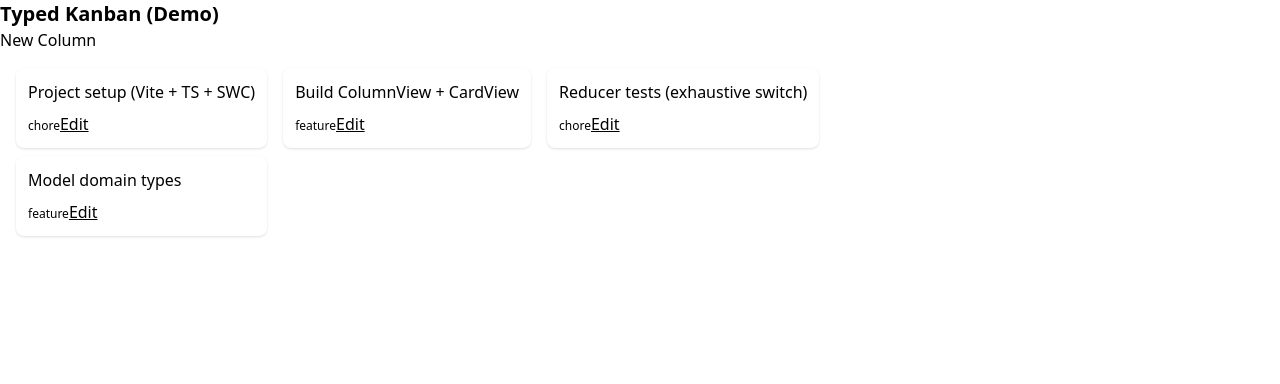
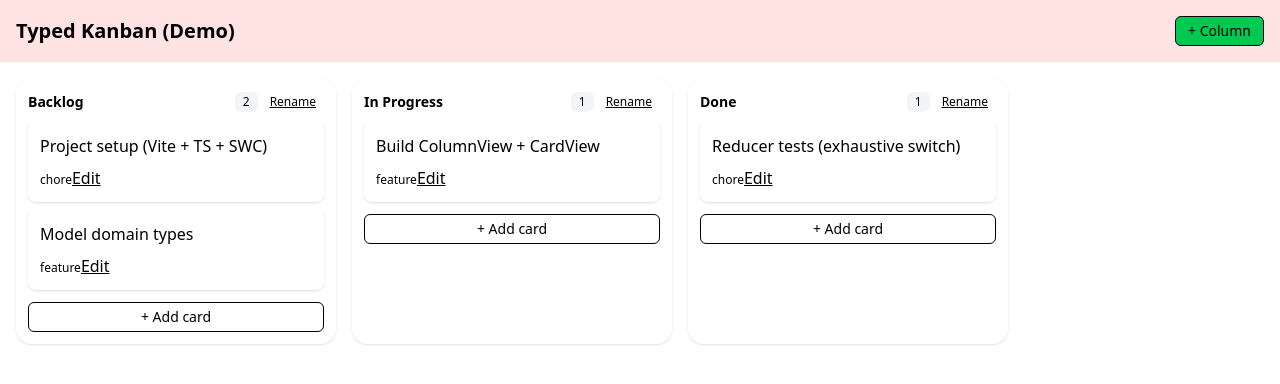
Before and after one commit to sudosurmrf/kanban-ts, a React (Vite) app: page / in a window 1280 px wide. Shown: the top 384 px of the page. Built offline with nearby package versions, Linux system fonts and the light colour scheme.

Commit message:
added more to columnview to make sure all cards are showing up with correct functionality

```diff
--- a/src/App.tsx
+++ b/src/App.tsx
@@ -168,10 +168,17 @@ const App = () => {
 
   return (
     <>
-    <h1 className="text-xl font-bold">{board.name}</h1>
-    <button onClick={()=>dispatch({ type: "ADD_COLUMN", name: "New Column"})}>New Column</button>
-      <BoardView dispatch={dispatch} board={board} />
+    <header className="flex items-center justify-between p-4 bg-red-100">
+        <h1 className="text-xl font-bold">{board.name}</h1>
+        <button
+          className="rounded-md border px-3 py-1 text-sm bg-green-500 bg-opacity-0"
+          onClick={() => dispatch({ type: "ADD_COLUMN", name: window.prompt('What is the name of the new column?') || "new column"})}
+        >
+          + Column
+        </button>
+      </header>
 
+      <BoardView board={board} dispatch={dispatch} />
     </>
   )
 }
--- a/src/components/ColumnView.tsx
+++ b/src/components/ColumnView.tsx
@@ -9,16 +9,13 @@ type ColumnViewProps = {
   cards: Card[];
   dispatch: React.Dispatch<Action>;
 };
-
-const ColumnView = ({ column, cards, dispatch}: ColumnViewProps) => {
+const ColumnView = ({ column, cards, dispatch }: ColumnViewProps) => {
   const [isRenaming, setIsRenaming] = useState(false);
   const [nameDraft, setNameDraft] = useState(column.name);
 
   const cardsById = useMemo(() => {
     const map = new Map<ID<"card">, Card>();
-    for (const card of cards){
-      map.set(card.id, card);
-    };
+    for (const card of cards) map.set(card.id, card);
     return map;
   }, [cards]);
 
@@ -28,43 +25,114 @@ const ColumnView = ({ column, cards, dispatch}: ColumnViewProps) => {
       .filter((c): c is Card => Boolean(c));
   }, [column.cardIds, cardsById]);
 
-  const addNewCard = (title: string) => {
-    if(!title) return;
-    dispatch({ type: "ADD_CARD", columnById: column.id, title: title });
+  function addNewCard(title: string) {
+    const t = title.trim();
+    if (!t) return;
+    dispatch({ type: "ADD_CARD", columnById: column.id, title: t });
   }
 
-  const editCard = (card: Card) => {
-    const next = window.prompt('Edit card title:', card.title);
-    if(next === null) return;
-    dispatch({ type: "UPDATE_CARD", cardId: card.id, patch: { title: next}});
+  function editCard(card: Card) {
+    const next = window.prompt("Edit card title:", card.title);
+    if (next == null) return;
+    const t = next.trim();
+    if (!t || t === card.title) return;
+    dispatch({ type: "UPDATE_CARD", cardId: card.id, patch: { title: t } });
   }
 
-  const moveCard = (cardId: ID<"card">, direction: -1 | 1) => {
+  function moveCard(cardId: ID<"card">, direction: -1 | 1) {
     const index = column.cardIds.indexOf(cardId);
     const nextIndex = index + direction;
-    if(index < 0 || nextIndex < 0 || nextIndex >= column.cardIds.length) return;
-    dispatch({ type: "MOVE_CARD", cardId, from: column.id, to: column.id, index: nextIndex});
+    if (index < 0 || nextIndex < 0 || nextIndex >= column.cardIds.length) return;
+    dispatch({ type: "MOVE_CARD", cardId, from: column.id, to: column.id, index: nextIndex });
   }
 
   return (
+    <section className="w-80 min-w-[18rem] rounded-2xl bg-white p-3 shadow-sm">
+      <header className="mb-2 flex items-center justify-between gap-2">
+        {isRenaming ? (
+          <div className="flex w-full items-center gap-2">
+            <input
+              autoFocus
+              value={nameDraft}
+              onChange={(e) => setNameDraft(e.target.value)}
+              onKeyDown={(e) => {
+                if (e.key === "Enter") {
+                  const t = nameDraft.trim();
+                  setIsRenaming(false);
+                  if (t && t !== column.name) {
+                    dispatch({ type: "RENAME_COLUMN", columnById: column.id, name: t });
+                  } else {
+                    setNameDraft(column.name);
+                  }
+                }
+                if (e.key === "Escape") {
+                  setIsRenaming(false);
+                  setNameDraft(column.name);
+                }
+              }}
+              className="w-full rounded-md border px-2 py-1"
+              placeholder="Column name"
+            />
+            <button
+              onClick={() => {
+                const t = nameDraft.trim();
+                setIsRenaming(false);
+                if (t && t !== column.name) {
+                  dispatch({ type: "RENAME_COLUMN", columnById: column.id, name: t });
+                } else setNameDraft(column.name);
+              }}
+              className="rounded-md border px-2 py-1 text-sm"
+            >
+              Save
+            </button>
+          </div>
+        ) : (
           <>
+            <h2 className="truncate text-sm font-semibold">{column.name || "(untitled)"}</h2>
+            <div className="flex items-center gap-1">
+              <span className="rounded-md bg-gray-100 px-2 py-0.5 text-xs">{orderedCards.length}</span>
+              <button
+                onClick={() => setIsRenaming(true)}
+                className="rounded-md px-2 py-1 text-xs underline"
+                title="Rename column"
+              >
+                Rename
+              </button>
+            </div>
+          </>
+        )}
+      </header>
+
       <div className="flex flex-col gap-2">
-      {orderedCards && (
-        orderedCards.map((card) => (
+        {orderedCards.map((card) => (
           <div key={card.id} className="group relative">
             <CardView card={card} onEdit={editCard} />
-            <div className="absolute right-2 top-2 hidden gap-1 group-hover: flex">
-              <button onClick={()=>moveCard(card.id, -1)} title="Move Up">Move Up</button>
-              <button onClick={() => moveCard(card.id, 1)} title="Move Down">Move Down</button>
+            {/* FIX: no space after variant; should be group-hover:flex */}
+            <div className="absolute right-2 top-2 hidden gap-1 group-hover:flex">
+              <button className="rounded-md border px-1 text-xs" onClick={() => moveCard(card.id, -1)} title="Move up">
+                ↑
+              </button>
+              <button className="rounded-md border px-1 text-xs" onClick={() => moveCard(card.id, 1)} title="Move down">
+                ↓
+              </button>
             </div>
           </div>
-        ))
-      )}
+        ))}
       </div>
 
-    </>
-  )
-
-}
+      <footer className="mt-3">
+        <button
+          className="w-full rounded-md border px-2 py-1 text-sm"
+          onClick={() => {
+            const t = window.prompt("New card title?");
+            if (t) addNewCard(t);
+          }}
+        >
+          + Add card
+        </button>
+      </footer>
+    </section>
+  );
+};
 
 export default React.memo(ColumnView);
```
Lines whose indentation alone changed are shown as unchanged.
